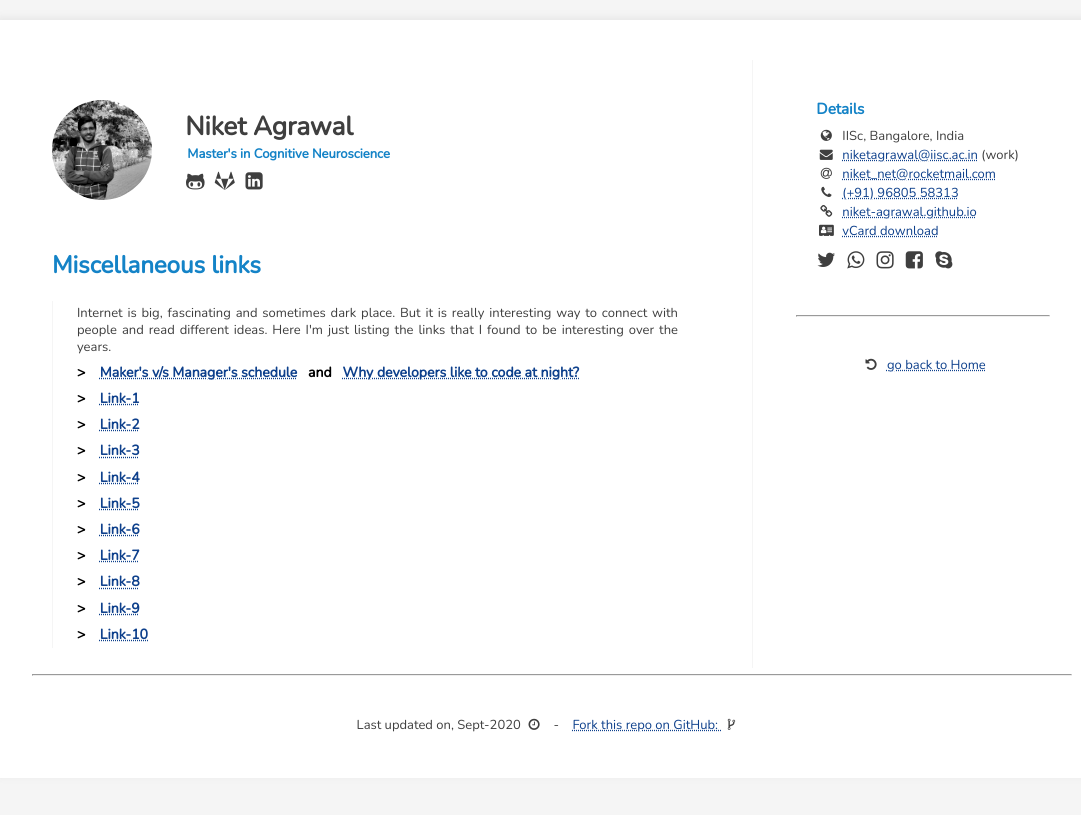
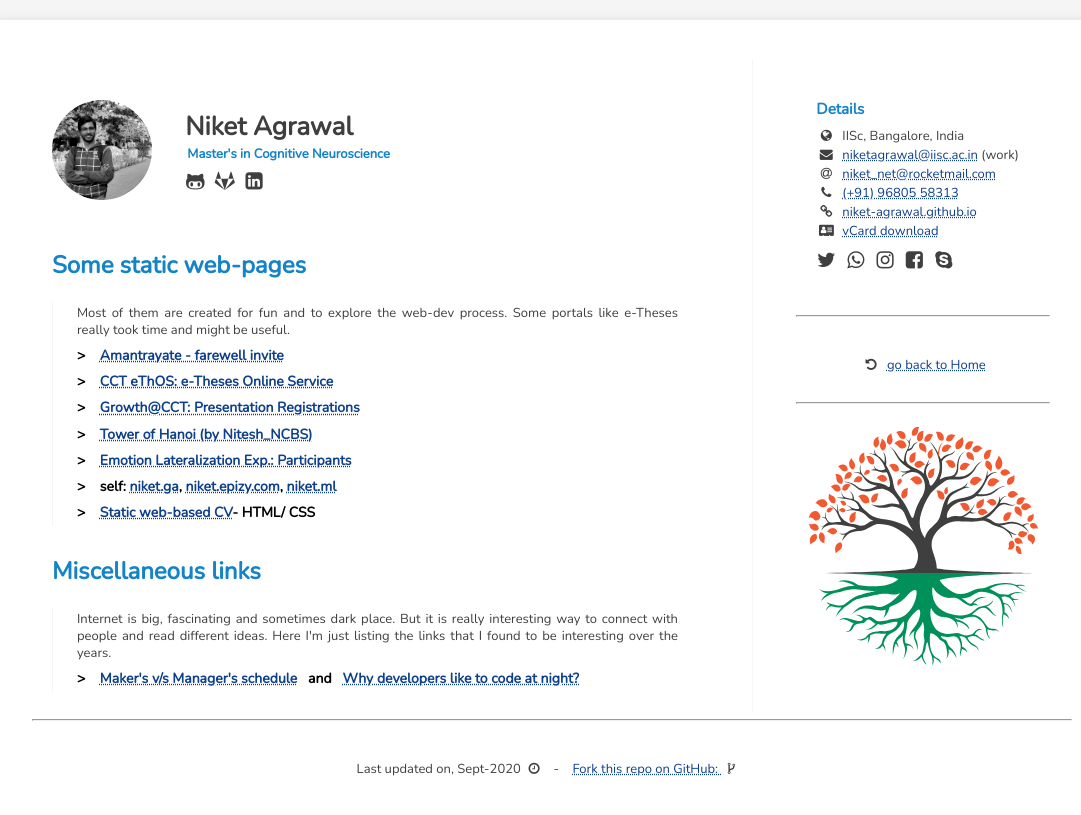
Before and after one commit to niket-agrawal/niket-agrawal.github.io, a Jekyll site: the page resume/misc_links.html, which Jekyll copies as it is, in a window 1280 px wide. Shown: the top 815 px of the page, without its empty margins (88-1169 px from the left). Built offline with Jekyll 4.4.1, drawn with Linux system fonts in a browser that asks for light colours.

Commit message:
Add files via upload

```diff
--- a/resume/misc_links.html
+++ b/resume/misc_links.html
@@ -28,11 +28,29 @@
 					</div>
 				</div>
 				<div class="resumeBlocks" >
+					<h3>Some static web-pages</h3>
+					<div id="profileSummary">
+						<p>Most of them are created for fun and to explore the web-dev process. Some portals like e-Theses really took time and might be useful.</p>
+						<p class="confName"> > &nbsp;&nbsp; <a href="http://niket.ga/amantrayate/" target="_blank">Amantrayate - farewell invite</a></p>
+						<p class="confName"> > &nbsp;&nbsp; <a href="http://etheses-cct.niket.ga" target="_blank">CCT eThOS: e-Theses Online Service</a></p>
+						<p class="confName"> > &nbsp;&nbsp; <a href="http://niket.ga/register/" target="_blank">Growth@CCT: Presentation Registrations</a></p>
+						<p class="confName"> > &nbsp;&nbsp; <a href="http://niket.ga/nitesh/" target="_blank">Tower of Hanoi (by Nitesh_NCBS)</a></p>
+						<p class="confName"> > &nbsp;&nbsp; <a href="http://niket.ga/emotions/" target="_blank">Emotion Lateralization Exp.: Participants</a></p>
+						<p class="confName"> > &nbsp;&nbsp; self: <a href="http://niket.ga" target="_blank">niket.ga</a>, <a href="http://niket.epizy.com/" target="_blank">niket.epizy.com</a>, <a href="http://niket.ml/" target="_blank">niket.ml</a></p>
+						<p class="confName"> > &nbsp;&nbsp; <a href="https://niket-agrawal.github.io/resume/" target="_blank">Static web-based CV</a>- HTML/ CSS</p>
+						<!--<p class="confName"> > &nbsp;&nbsp; <a href="#" target="_blank">Link-8</a></p>
+						<p class="confName"> > &nbsp;&nbsp; <a href="#" target="_blank">Link-9</a></p>
+						<p class="confName"> > &nbsp;&nbsp; <a href="#" target="_blank">Link-10</a></p>-->
+
+					</div>
+				</div>
+
+				<div class="resumeBlocks" >
 					<h3>Miscellaneous links</h3>
 					<div id="profileSummary">
 						<p>Internet is big, fascinating and sometimes dark place. But it is really interesting way to connect with people and read different ideas. Here I'm just listing the links that I found to be interesting over the years.</p>
 						<p class="confName"> > &nbsp;&nbsp; <a href="http://www.paulgraham.com/makersschedule.html" target="_blank">Maker's v/s Manager's schedule</a> &nbsp;&nbsp;and&nbsp;&nbsp; <a href="https://opensource.com/article/20/2/why-developers-code-night" target="_blank">Why developers like to code at night?</a></p>
-						<p class="confName"> > &nbsp;&nbsp; <a href="#" target="_blank">Link-1</a></p>
+						<!--<p class="confName"> > &nbsp;&nbsp; <a href="#" target="_blank">Link-1</a></p>
 						<p class="confName"> > &nbsp;&nbsp; <a href="#" target="_blank">Link-2</a></p>
 						<p class="confName"> > &nbsp;&nbsp; <a href="#" target="_blank">Link-3</a></p>
 						<p class="confName"> > &nbsp;&nbsp; <a href="#" target="_blank">Link-4</a></p>
@@ -41,7 +59,7 @@
 						<p class="confName"> > &nbsp;&nbsp; <a href="#" target="_blank">Link-7</a></p>
 						<p class="confName"> > &nbsp;&nbsp; <a href="#" target="_blank">Link-8</a></p>
 						<p class="confName"> > &nbsp;&nbsp; <a href="#" target="_blank">Link-9</a></p>
-						<p class="confName"> > &nbsp;&nbsp; <a href="#" target="_blank">Link-10</a></p>
+						<p class="confName"> > &nbsp;&nbsp; <a href="#" target="_blank">Link-10</a></p>-->
 
 					</div>
 				</div>
@@ -68,8 +86,13 @@
 				</div>
 			</br><hr></br>
 				<div class="cv_down">
-					</br><i class="fa fa-undo" aria-hidden="true"></i><a href="index.html">go back to Home</a>
+					</br><i class="fa fa-undo" aria-hidden="true"></i><a href="index.html">go back to Home</a></br></br><hr></br>
 				</div>
+				<div class="cv_down">
+					<img src="tree_top.svg" width=90%>
+					<img src="tree_roots.svg" width=90%>
+				</div>
+
 			</div>
 
 			<hr></br></br>
```
Also changed, not shown: resume/tree_roots.svg (added), resume/tree_top.svg (added).
